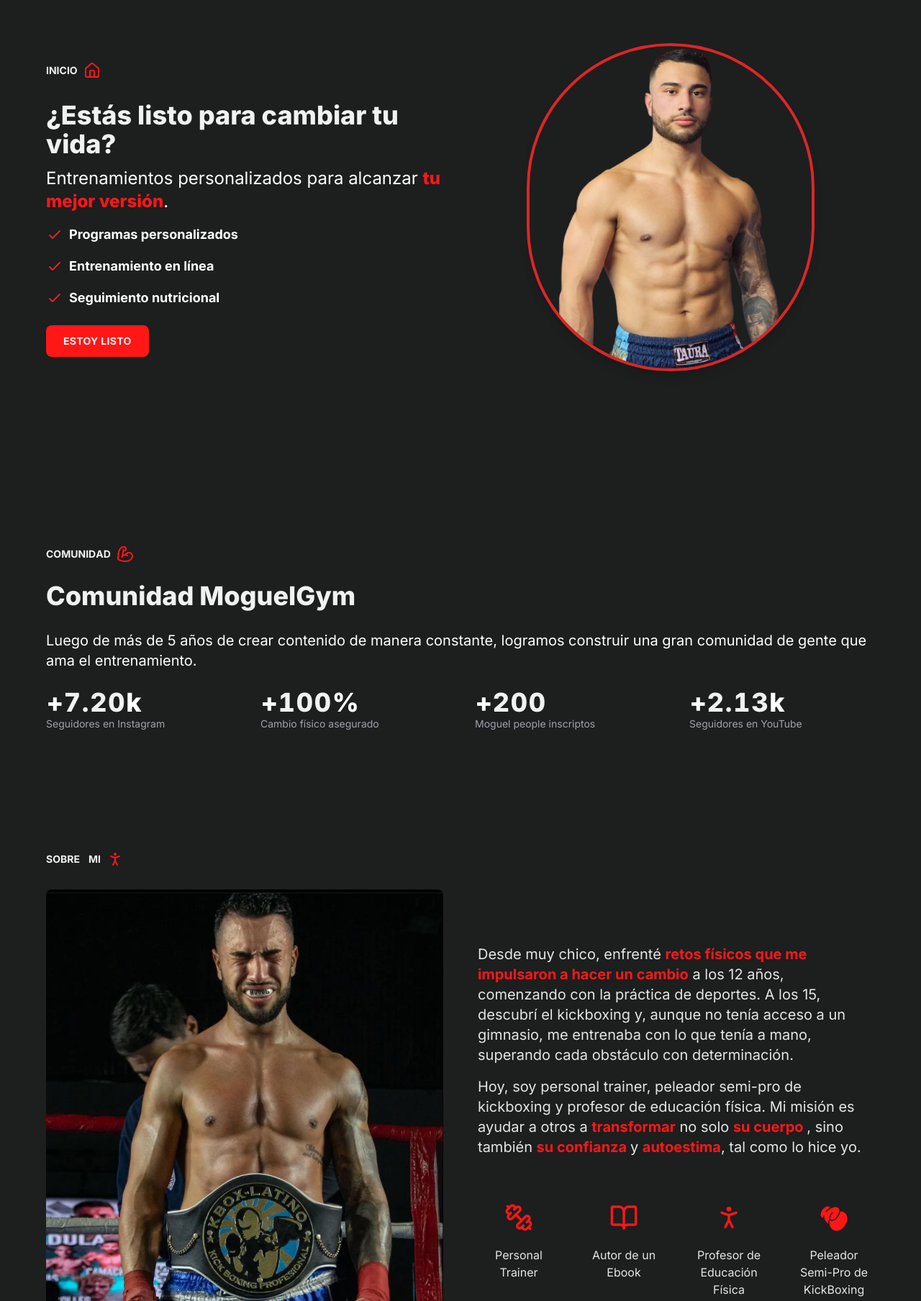
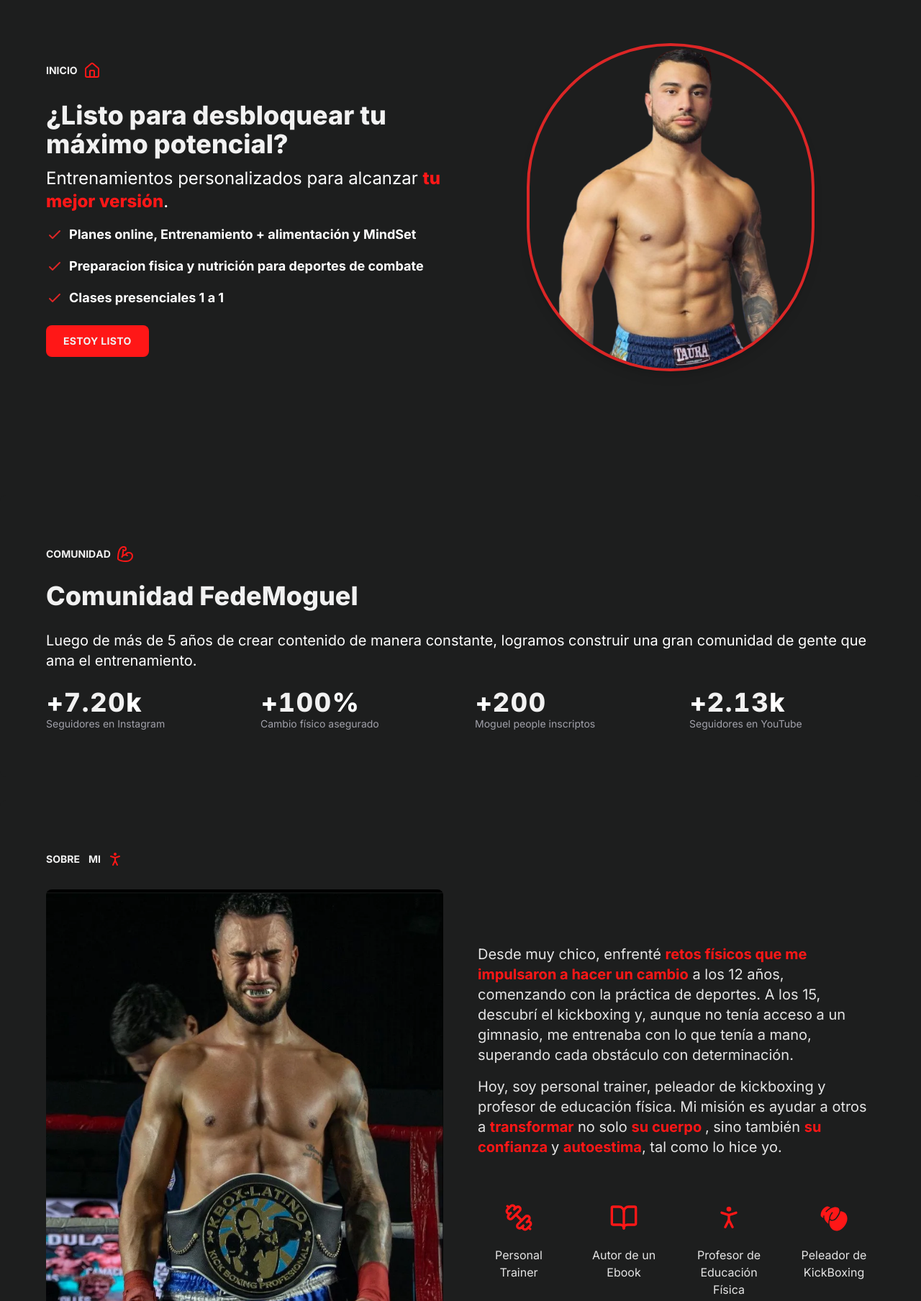
Before and after one commit to skywarddigitalsolutions/fedemoguel, a Next.js app: page / in a window 1280 px wide. Shown: the part 112-1920 px from the top of the page at 72% size. Built offline with nearby package versions, Linux system fonts and the light colour scheme.

Commit message:
Cambios base (No completo)

```diff
--- a/src/pages/Comunidad/Comunidad.tsx
+++ b/src/pages/Comunidad/Comunidad.tsx
@@ -9,7 +9,7 @@ export default function Comunidad() {
       <SubtitleSections title={"Comunidad"} Icon={BicepsFlexed} />
 
       <div className="flex items-center gap-2 mb-4">
-        <TitleSections title={"Comunidad MoguelGym"} />
+        <TitleSections title={"Comunidad FedeMoguel"} />
       </div>
 
       <p className="mb-6 text-lg lg:text-xl text-white w-full">
--- a/src/pages/Hero/Hero.tsx
+++ b/src/pages/Hero/Hero.tsx
@@ -12,7 +12,7 @@ export default function Hero() {
       <div className="w-full space-y-6">
         <SubtitleSections title={"Inicio"} Icon={Home} />
         <div className="text-center lg:text-left">
-          <TitleSections title={"¿Estás listo para cambiar tu vida?"} />
+          <TitleSections title={"¿Listo para desbloquear tu máximo potencial?"} />
           <p className="text-lg lg:text-2xl text-white">
             Entrenamientos personalizados para alcanzar{" "}
             <span className="text-rojo font-extrabold">tu mejor versión</span>.
@@ -21,9 +21,9 @@ export default function Hero() {
           {/* Updated UL section */}
           <ul className="space-y-2 lg:space-y-4 mt-4 flex flex-col items-center lg:items-start">
             {[
-              "Programas personalizados",
-              "Entrenamiento en línea",
-              "Seguimiento nutricional",
+              "Planes online, Entrenamiento + alimentación y MindSet",
+              "Preparacion fisica y nutrición para deportes de combate",
+              "Clases presenciales 1 a 1",
             ].map((item, index) => (
               <li
                 key={index}
--- a/src/pages/Planes/Planes.tsx
+++ b/src/pages/Planes/Planes.tsx
@@ -19,7 +19,7 @@ export default function Planes() {
         <TitleSections title={"Planes MoguelGym"} />
         <p className="text-base lg:text-lg xl:text-xl text-zinc-300">
           Los planes más completos para lograr{" "}
-          <span className="text-rojo font-extrabold">todos tus objetivos</span>
+          <span className="text-rojo font-extrabold">todos tus objetivos.</span>
         </p>
       </div>
 
--- a/src/pages/SobreMi/sobremi.tsx
+++ b/src/pages/SobreMi/sobremi.tsx
@@ -35,7 +35,7 @@ const SobreMi = () => {
               determinación.
             </p>
             <p className="text-lg lg:text-xl text-neutral-200 leading-relaxed mb-4">
-              Hoy, soy personal trainer, peleador semi-pro de kickboxing y
+              Hoy, soy personal trainer, peleador de kickboxing y
               profesor de educación física. Mi misión es ayudar a otros a{" "}
               <span className="text-rojo font-bold">transformar</span> no solo{" "}
               <span className="text-rojo font-bold"> su cuerpo </span>, sino
@@ -62,7 +62,7 @@ const SobreMi = () => {
             </li>
             <li className="flex flex-col text-center items-center text-neutral-200">
               <GiBoxingGlove className="text-rojo gap-2 w-auto h-10" />
-              <h5 className="mt-5"> Peleador Semi-Pro de KickBoxing</h5>
+              <h5 className="mt-5"> Peleador de KickBoxing</h5>
             </li>
           </div>
         </div>
```
Also changed, not shown: 1 other file (tests, documents, lock files or other folders).
